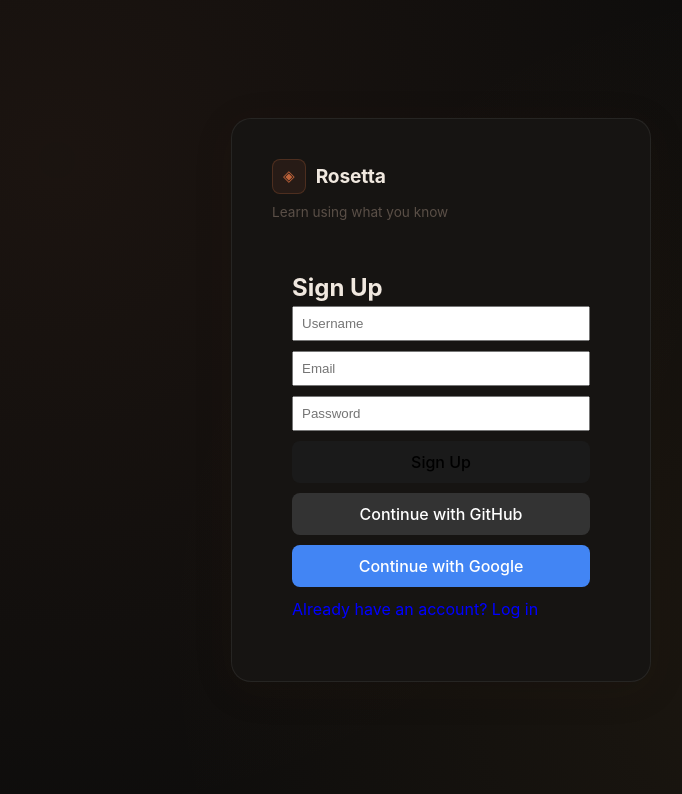
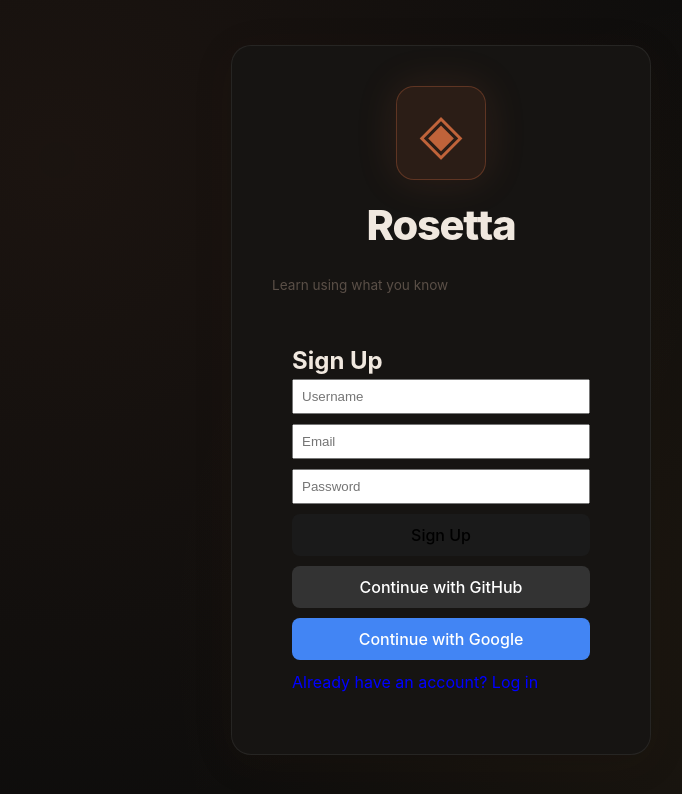
Before and after one commit to Grant525/Jumbo-Hack-Project-, a React (Vite) app in the folder my-react-app/: page /sign-in in a window 1280 px wide. Shown: the top 794 px of the page, without its empty margins (199-881 px from the left). Built offline with nearby package versions, Linux system fonts and the light colour scheme.

Commit message:
Update signin

```diff
--- a/my-react-app/src/pages/sign-in.css
+++ b/my-react-app/src/pages/sign-in.css
@@ -34,24 +34,29 @@
 
 .signin-logo {
   display: flex;
-  align-items: center;
-  gap: 10px;
-  margin-bottom: 8px;
+  flex-direction: column;     /* stack vertically */
+  align-items: center;        /* center horizontally */
+  justify-content: center;
+  gap: 14px;
+  margin-bottom: 18px;
+  text-align: center;
 }
 
 .signin-logo-icon {
-  font-size: .95rem;
+  font-size: 3.5rem;          /* much bigger icon */
   color: var(--accent);
-  background: rgba(192,99,58,.1);
-  padding: 5px 10px;
-  border-radius: 8px;
-  border: 1px solid rgba(192,99,58,.25);
+  background: rgba(192,99,58,.12);
+  padding: 18px 22px;
+  border-radius: 18px;
+  border: 1px solid rgba(192,99,58,.35);
+  line-height: 1;
+  box-shadow: 0 0 40px rgba(192,99,58,.15);
 }
 
 .signin-logo-text {
-  font-size: 1.2rem;
-  font-weight: 700;
-  letter-spacing: -.2px;
+  font-size: 2.6rem;          /* bigger title */
+  font-weight: 800;
+  letter-spacing: -0.03em;
   color: var(--text);
 }
 
```
